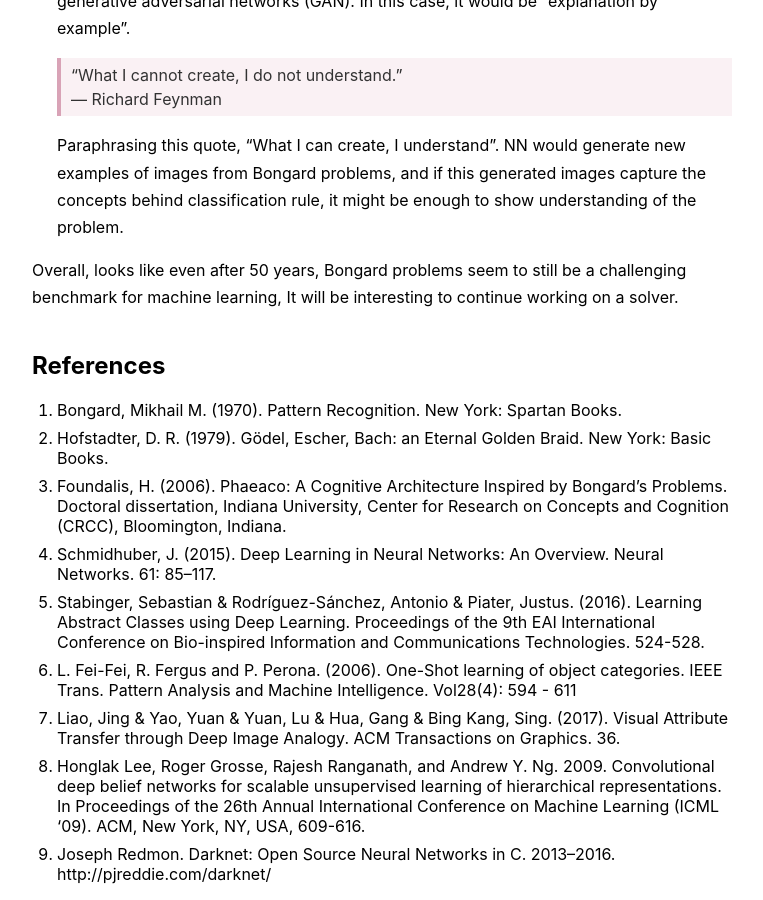
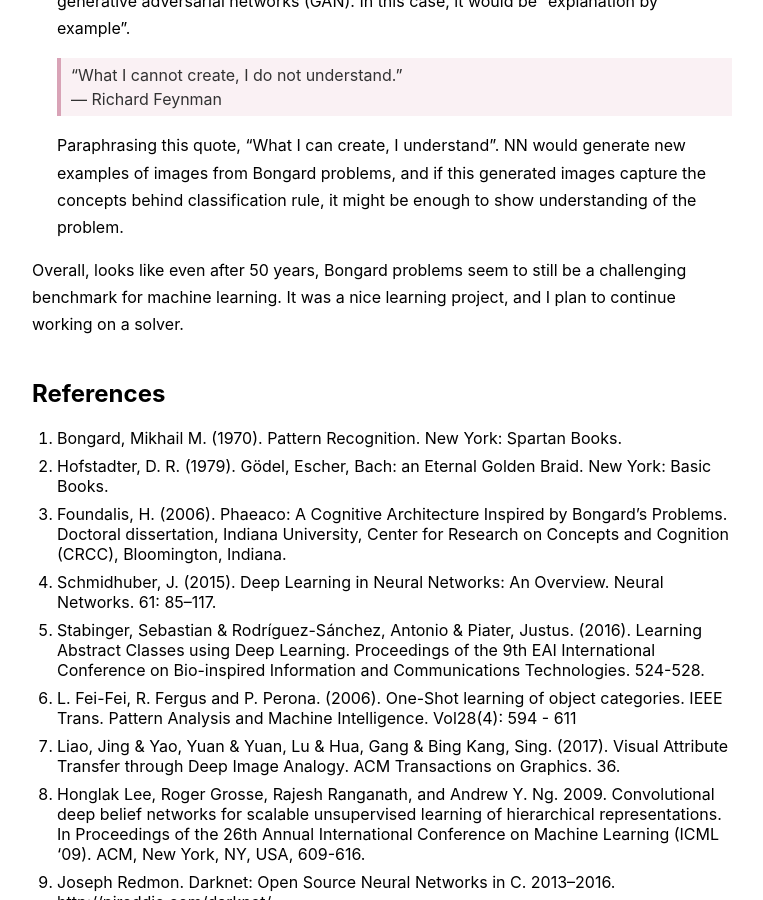
Before and after one commit to k10v/k10v.github.io, a Jekyll site: the page built from _posts/2018-02-25-Solving-Bongard-problems-with-deep-learning.md, in a window 1280 px wide and 900 px high, scrolled down 12253 px. Shown: the whole window, without its empty margins (258-1021 px from the left). Built offline with Jekyll 4.4.1, drawn with Linux system fonts in a browser that asks for light colours; comment, search, counter and statistics services are not loaded.

Commit message:
text fix

```diff
--- a/_posts/2018-02-25-Solving-Bongard-problems-with-deep-learning.md
+++ b/_posts/2018-02-25-Solving-Bongard-problems-with-deep-learning.md
@@ -304,7 +304,7 @@ Original problem formulation includes explaining classification rules in natural
 
     Paraphrasing this quote, “What I can create, I understand”. NN would generate new examples of images from Bongard problems, and if this generated images capture the concepts behind classification rule, it might be enough to show understanding of the problem.
 
-Overall, looks like even after 50 years, Bongard problems seem to still be a challenging benchmark for machine learning, It will be interesting to continue  working on a solver.
+Overall, looks like even after 50 years, Bongard problems seem to still be a challenging benchmark for machine learning. It was a nice learning project, and I plan to continue working on a solver.
 
 ## References
 
```
